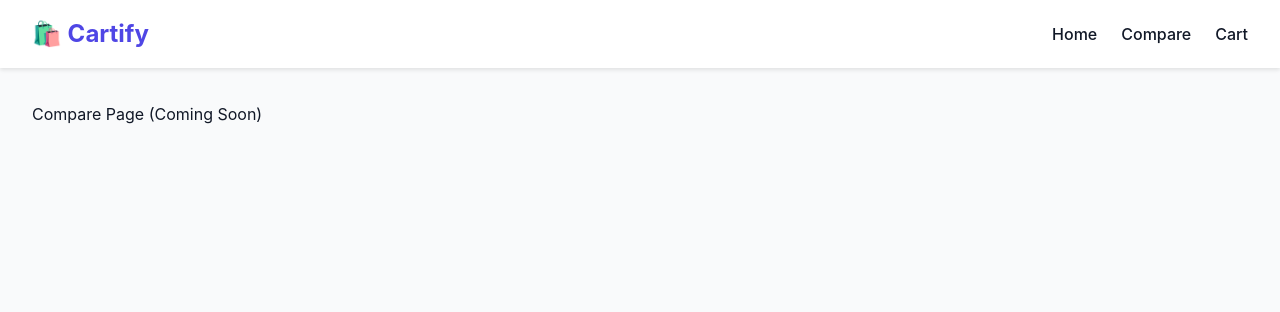
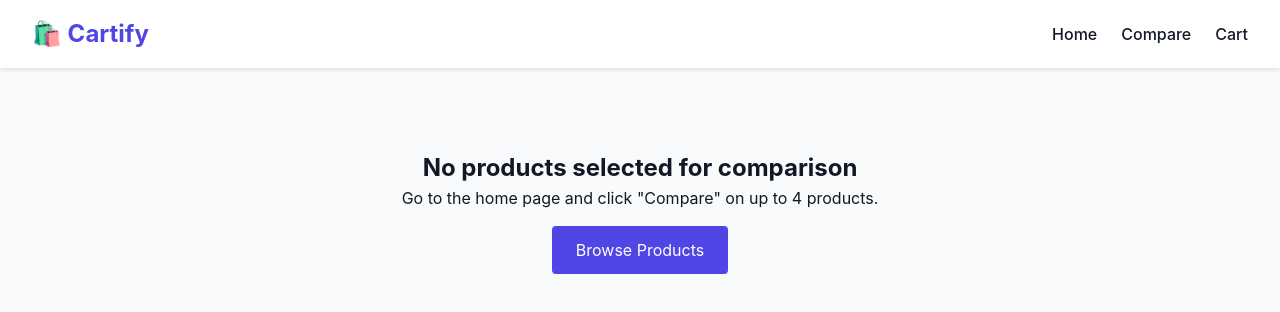
Before and after one commit to atharvachiddarwaar18/Cartify, a React (Vite) app: page /compare in a window 1280 px wide. Shown: the top 312 px of the page. Built offline with nearby package versions, Linux system fonts and the light colour scheme.

Commit message:
compare page added

```diff
--- a/src/App.jsx
+++ b/src/App.jsx
@@ -2,6 +2,7 @@ import React from 'react';
 import { BrowserRouter as Router, Routes, Route } from 'react-router-dom';
 import Navbar from './components/Navbar';
 import Home from './pages/Home';
+import ComparePage from './pages/ComparePage';
 
 function App() {
   return (
@@ -11,7 +12,7 @@ function App() {
         <main className="main-content">
           <Routes>
             <Route path="/" element={<Home/>}/>
-            <Route path="/compare" element={<div style={{padding: '2rem'}}>Compare Page (Coming Soon)</div>} />
+            <Route path="/compare" element={<ComparePage/>}/>
             <Route path="/cart" element={<div style={{padding: '2rem'}}>Cart Page (Coming Soon)</div>} />
           </Routes>
         </main>
--- /dev/null
+++ b/src/pages/ComparePage.css
@@ -0,0 +1,5 @@
+.compare-empty {
+  text-align: center;
+  padding: 5rem 2rem;
+  color: var(--text-main);
+}
--- /dev/null
+++ b/src/pages/ComparePage.jsx
@@ -0,0 +1,16 @@
+import { Link } from 'react-router-dom'
+import './ComparePage.css';
+function ComparePage() {
+
+    return (
+        <div className="compare-empty">
+            <h2>No products selected for comparison</h2>
+            <p>Go to the home page and click "Compare" on up to 4 products.</p>
+            <Link to="/" className="btn-primary" style={{ marginTop: '1rem', display: 'inline-block', padding: '0.75rem 1.5rem', backgroundColor: 'var(--primary-color)', color: 'white', borderRadius: '4px' }}>
+                Browse Products
+            </Link>
+        </div>
+    );
+}
+
+export default ComparePage;
```
